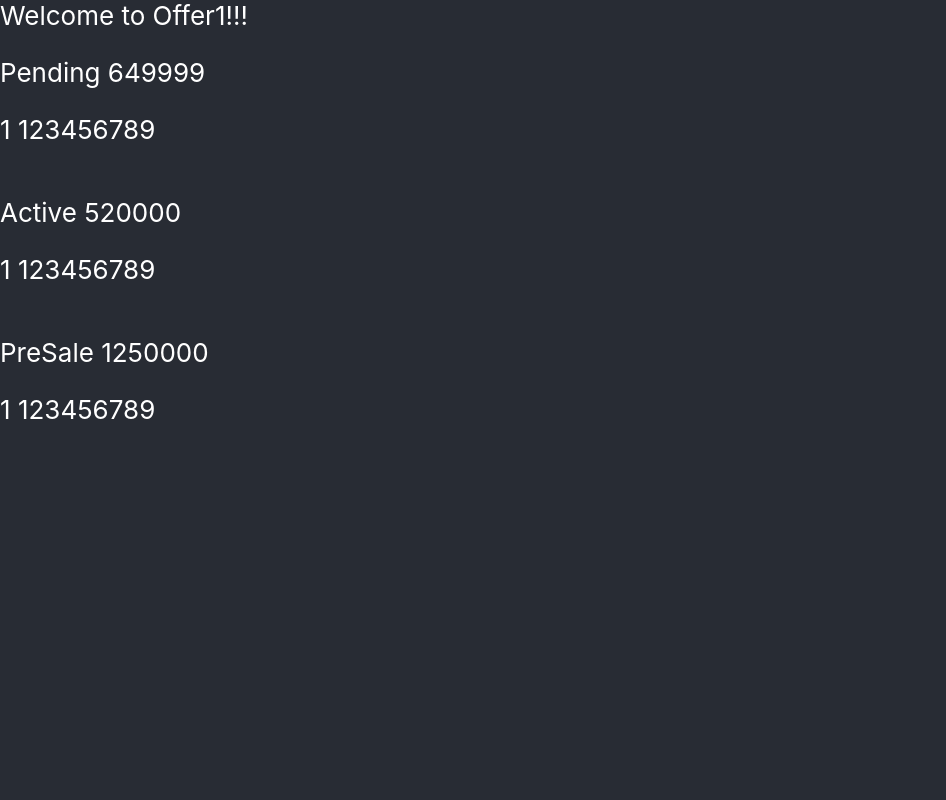
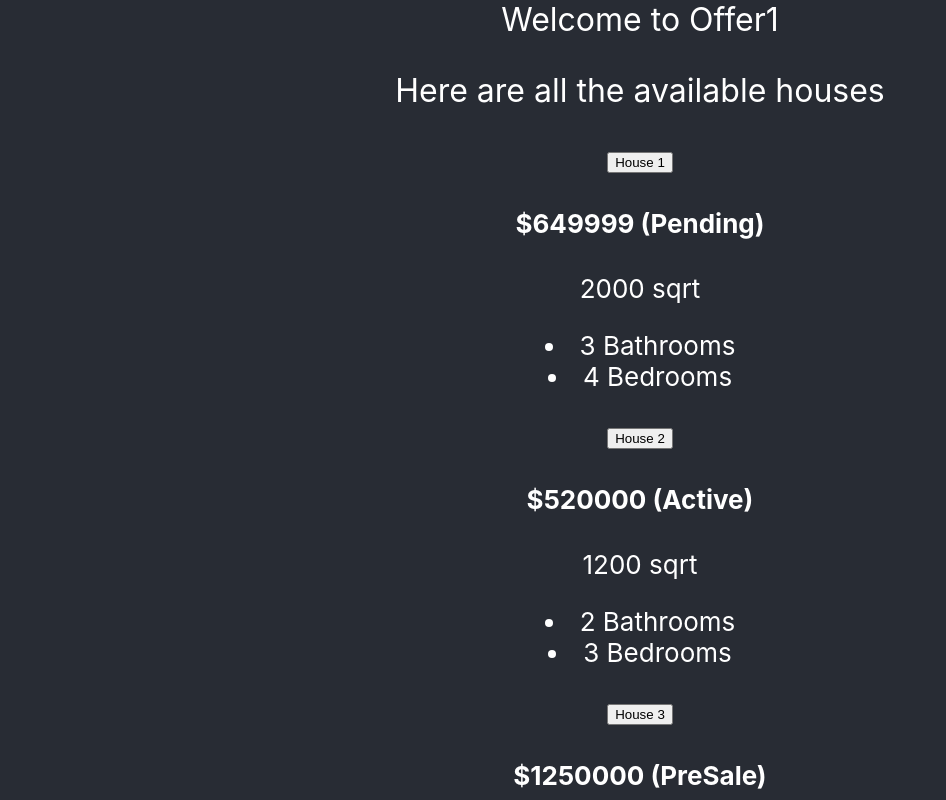
Before and after one commit to kaneluu/offer1-interview-exerciseQL, a React (Create React App) app: page / in a window 1280 px wide. Shown: the top 800 px of the page, without its empty margins (0-946 px from the left). Built offline with nearby package versions, Linux system fonts and the light colour scheme.

Commit message:
Testing with displays

```diff
--- a/src/App.css
+++ b/src/App.css
@@ -1,5 +1,8 @@
 .App {
+  background-color: #282c34;
   text-align: center;
+  font-size: xx-large;
+  color: white;
 }
 
 .App-logo {
@@ -18,9 +21,9 @@
   min-height: 100vh;
   display: flex;
   flex-direction: column;
-  text-align: left;
-  /* align-items: center; */
-  /* justify-content: center; */
+  text-align: center;
+  align-items: center;
+  justify-content: center;
   font-size: calc(10px + 2vmin);
   color: white;
 }
--- a/src/App.js
+++ b/src/App.js
@@ -1,41 +1,58 @@
-import logo from './logo.svg';
-import React from 'react';
-import ReactDOM from 'react-dom';
-import './App.css';
-import data from "./homes.json";
+// import React from 'react';
+// import './App.css';
+// import datas from "./homes.json";
+// import {Houses} from './Houses.js';
 
-function App() {
-  // const [] = useState([])
-  return (
-    <div className="App">
-      <header className="App-body">
-        Welcome to Offer1!!!
-         {data.map((post, index) => {
-          return(
-            <div key = {post.id}>
-            <p>{post.state} {post.price}</p>
-            <p>{post.listingAgent.id} {post.listingAgent.licenseNumber}</p>
-            </div>
-          )
-        })}
+// function App() {
+//   // const [] = useState([])
+//   return (
+//     <div className="App">
+//       <header className="App-body">
+//         Welcome to Offer1!!!
+//          {/* {data.map((post, index) => {
+//           return(
+//             <div key = {index}>
+//             <p>{post.price}</p>
+//             <p>{post.listingAgent.id} {post.listingAgent.licenseNumber}</p>
+//             </div>
+//           )
+//         })}  */}
+//           {datas.map(data =>(
+//             <Row key={data.id}>
+//             House {data.id}  Price: {data.price} || Status: {data.state}
+//             </Row>
 
-      </header>
-   </div>
-    // <div>
-    //   {
-    //     Object.keys(data.object).map((key,i) =>(
-    //       <p key = {i}>
-    //         <span>Key Name: {key}</span>
-    //         <span>Value: {data.object[key]}</span>
-    //       </p>
-    //     ))
-    //   }
-    // </div>
-    // <div className = "App">
-    //   <Houses />
-    // </div>
-  )
+//           ))}
+
+//       </header>
+//    </div>
+//     // <div>
+//     //   {
+//     //     Object.keys(data.object).map((key,i) =>(
+//     //       <p key = {i}>
+//     //         <span>Key Name: {key}</span>
+//     //         <span>Value: {data.object[key]}</span>
+//     //       </p>
+//     //     ))
+//     //   }
+//     // </div>
+//     <div className = "App">
+//       <Houses />
+//     </div>
+//   )
+// }
+import React, {Component} from 'react';
+import {Houses} from "./Houses.js";
+
+class App extends Component{
+  render(){
+    return (
+      <div className = "App">Welcome to Offer1
+      <p>Here are all the available houses</p>
+        <Houses></Houses>
+      </div>
+    );
+  }
 }
 
 export default App;
-// ReactDOM.render(<App />, document.getElementById('app'));
--- /dev/null
+++ b/src/Houses.js
@@ -0,0 +1,27 @@
+import React from "react";
+import './App.css';
+import data from "./homes.json";
+
+
+export const Houses = () => {
+    return(
+        <>
+        <div className="App-body">
+        {data.map((house, key) =>{
+            return (
+                <div key = {key}>
+                    <button onClick={() => alert(house.property.description +' in '+ house.property.address.city
+                + '. Copy and paste this link to view the house: ' + house.property.primaryImageUrl)}> House {house.id}</button>
+                    <h4>${house.price + "   "}  ({house.state})</h4>
+                    <p> {house.property.squareFeet + " "}sqrt</p>
+                    {/* <li>{house.property.description + " in "}{house.property.address.city}</li> */}
+                    <li>{house.property.numberBaths} Bathrooms</li>
+                    <li>{house.property.numberBedrooms} Bedrooms</li>
+                    <p></p>
+                </div>
+            );
+        })}
+        </div>
+        </>
+    )
+}
```
